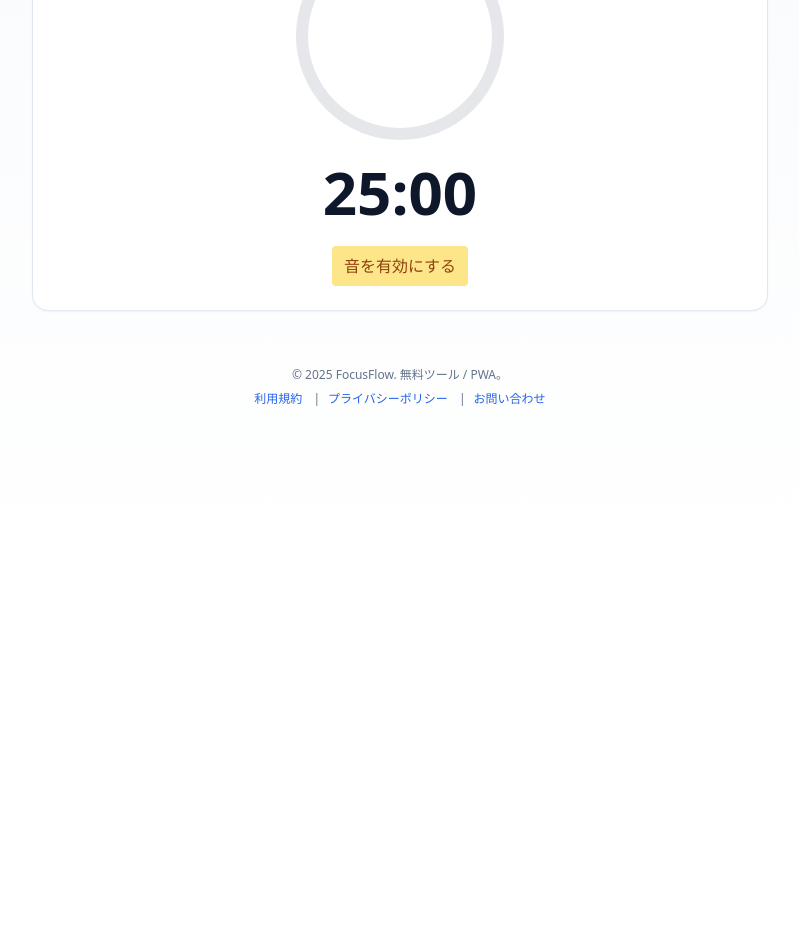
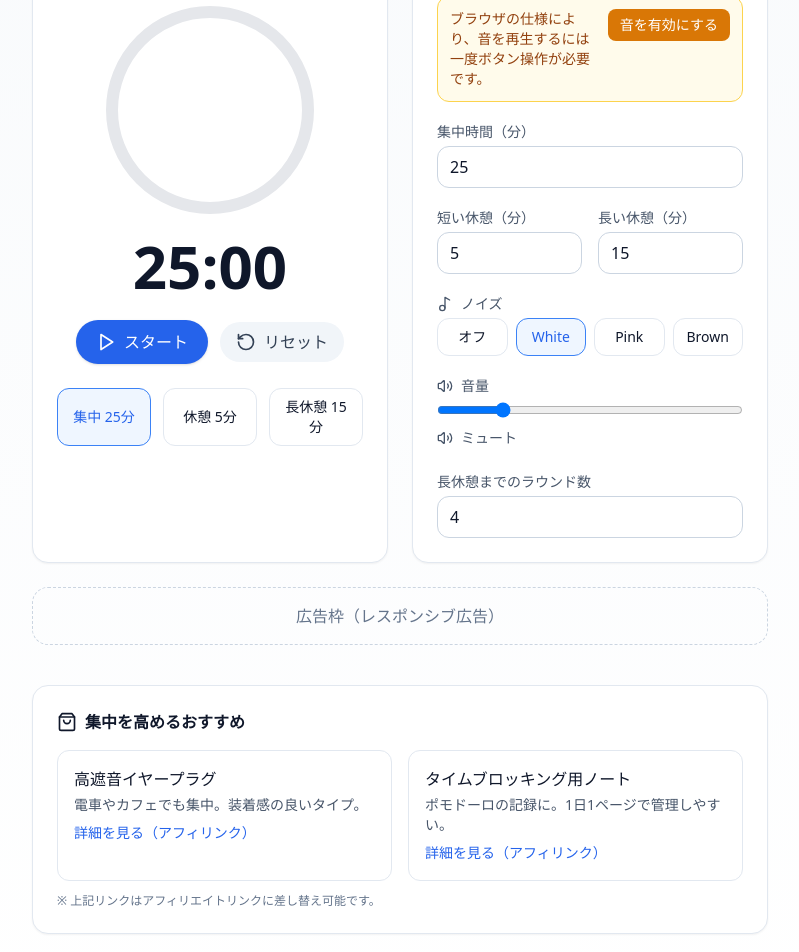
Before and after one commit to yoni-adi/FocusFlow, a React (Vite) app: page / in a window 1280 px wide. Shown: the part 220-1172 px from the top of the page, without its empty margins (240-1039 px from the left). Before the commit the page ends 800 px from the top, so only its background shows below. Built offline with nearby package versions, Linux system fonts and the light colour scheme.

Commit message:
Add privacy & contact pages + footer links

```diff
--- a/src/App.jsx
+++ b/src/App.jsx
@@ -1,4 +1,3 @@
-
 import React, { useEffect, useMemo, useRef, useState } from "react";
 import { Play, Pause, RotateCcw, Settings, Volume2, VolumeX, Clock, Music2, ShoppingBag } from "lucide-react";
 
@@ -16,7 +15,12 @@ const DEFAULTS = {
 
 const LS_KEY = "focusflow_settings_v1";
 
-// ====== ノイズ生成フック ======
+/**
+ * iOS対応版ノイズ生成フック
+ * - ready が true（ユーザー操作でAudioContextが解放済み）の時だけノードを作成
+ * - type: "white" | "pink" | "brown" | "off"
+ * - volume: 0〜1
+ */
 function useNoise(audioCtxRef, type, volume, ready) {
   const nodeRef = useRef(null);
   const gainRef = useRef(null);
@@ -24,6 +28,7 @@ function useNoise(audioCtxRef, type, volume, ready) {
   useEffect(() => {
     if (!audioCtxRef.current || !ready) return;
     const ctx = audioCtxRef.current;
+
     const bufferSize = 2 * ctx.sampleRate;
     const noiseBuffer = ctx.createBuffer(1, bufferSize, ctx.sampleRate);
     const output = noiseBuffer.getChannelData(0);
@@ -59,8 +64,10 @@ function useNoise(audioCtxRef, type, volume, ready) {
     const source = ctx.createBufferSource();
     source.buffer = noiseBuffer;
     source.loop = true;
+
     const gain = ctx.createGain();
     gain.gain.value = clamp(volume, 0, 1);
+
     source.connect(gain).connect(ctx.destination);
     source.start();
 
@@ -83,30 +90,45 @@ function useNoise(audioCtxRef, type, volume, ready) {
   }, [volume]);
 }
 
-// ====== 円形プログレスバー ======
 function ProgressRing({ size = 220, stroke = 12, progress = 0 }) {
   const normalizedRadius = size / 2 - stroke;
   const circumference = normalizedRadius * 2 * Math.PI;
   const offset = circumference - (progress / 100) * circumference;
   return (
     <svg height={size} width={size} className="mx-auto block">
-      <circle stroke="currentColor" fill="transparent" strokeWidth={stroke} className="text-gray-200" r={normalizedRadius} cx={size/2} cy={size/2} />
-      <circle stroke="currentColor" fill="transparent" strokeWidth={stroke} strokeLinecap="round"
+      <circle
+        stroke="currentColor"
+        fill="transparent"
+        strokeWidth={stroke}
+        className="text-gray-200"
+        r={normalizedRadius}
+        cx={size / 2}
+        cy={size / 2}
+      />
+      <circle
+        stroke="currentColor"
+        fill="transparent"
+        strokeWidth={stroke}
+        strokeLinecap="round"
         className="text-blue-500 transition-[stroke-dashoffset] duration-300 ease-linear"
         strokeDasharray={`${circumference} ${circumference}`}
         style={{ strokeDashoffset: offset }}
-        r={normalizedRadius} cx={size/2} cy={size/2} />
+        r={normalizedRadius}
+        cx={size / 2}
+        cy={size / 2}
+      />
     </svg>
   );
 }
 
-// ====== メインアプリ ======
 export default function App() {
   const [settings, setSettings] = useState(() => {
     try {
       const raw = localStorage.getItem(LS_KEY);
       return raw ? JSON.parse(raw) : DEFAULTS;
-    } catch { return DEFAULTS; }
+    } catch {
+      return DEFAULTS;
+    }
   });
 
   const [mode, setMode] = useState("work");
@@ -116,13 +138,15 @@ export default function App() {
   const [muted, setMuted] = useState(false);
 
   const totalSeconds = useMemo(() => {
-    const m = mode === "work" ? settings.workMin :
+    const m =
+      mode === "work" ? settings.workMin :
       mode === "break" ? settings.breakMin :
       settings.longBreakMin;
     return m * 60;
   }, [mode, settings]);
 
   const progress = clamp(((totalSeconds - secondsLeft) / totalSeconds) * 100, 0, 100);
+
   const audioCtxRef = useRef(null);
   const [audioReady, setAudioReady] = useState(false);
 
@@ -132,7 +156,9 @@ export default function App() {
     const ctx = new Ctx();
     audioCtxRef.current = ctx;
     try {
-      if (ctx.state === "suspended") await ctx.resume();
+      if (ctx.state === "suspended") {
+        await ctx.resume();
+      }
       const silent = ctx.createBuffer(1, 1, ctx.sampleRate);
       const src = ctx.createBufferSource();
       src.buffer = silent;
@@ -142,7 +168,12 @@ export default function App() {
     setAudioReady(true);
   };
 
-  useNoise(audioCtxRef, settings.noise, (muted || settings.noise === "off") ? 0 : settings.volume, audioReady);
+  useNoise(
+    audioCtxRef,
+    settings.noise,
+    (muted || settings.noise === "off") ? 0 : settings.volume,
+    audioReady
+  );
 
   useEffect(() => {
     if (!running) return;
@@ -152,9 +183,17 @@ export default function App() {
           if (mode === "work") {
             const nextRound = (round % settings.roundsUntilLong) + 1;
             setRound((r) => (r % settings.roundsUntilLong) + 1);
-            if (nextRound === 1) { setMode("long"); return settings.longBreakMin * 60; }
-            else { setMode("break"); return settings.breakMin * 60; }
-          } else { setMode("work"); return settings.workMin * 60; }
+            if (nextRound === 1) {
+              setMode("long");
+              return settings.longBreakMin * 60;
+            } else {
+              setMode("break");
+              return settings.breakMin * 60;
+            }
+          } else {
+            setMode("work");
+            return settings.workMin * 60;
+          }
         }
         return s - 1;
       });
@@ -163,32 +202,60 @@ export default function App() {
   }, [running, mode, settings, round]);
 
   useEffect(() => {
-    const m = mode === "work" ? settings.workMin :
+    const m =
+      mode === "work" ? settings.workMin :
       mode === "break" ? settings.breakMin :
       settings.longBreakMin;
     setSecondsLeft(m * 60);
   }, [mode, settings.workMin, settings.breakMin, settings.longBreakMin]);
 
-  useEffect(() => { localStorage.setItem(LS_KEY, JSON.stringify(settings)); }, [settings]);
+  useEffect(() => {
+    localStorage.setItem(LS_KEY, JSON.stringify(settings));
+  }, [settings]);
 
   const mm = Math.floor(secondsLeft / 60);
   const ss = secondsLeft % 60;
 
+  const startStop = () => {
+    if (!audioReady) initAudio();
+    setRunning((v) => !v);
+  };
+
+  const reset = () => {
+    setRunning(false);
+    const m =
+      mode === "work" ? settings.workMin :
+      mode === "break" ? settings.breakMin :
+      settings.longBreakMin;
+    setSecondsLeft(m * 60);
+  };
+
   return (
     <div className="min-h-screen bg-gradient-to-b from-slate-50 to-white text-slate-900">
-      {/* ヘッダー */}
       <header className="sticky top-0 z-10 bg-white/70 backdrop-blur border-b border-slate-200">
         <div className="mx-auto max-w-3xl px-4 py-3 flex items-center justify-between">
           <div className="flex items-center gap-2">
             <Clock className="h-5 w-5" />
             <h1 className="font-bold text-lg">FocusFlow</h1>
           </div>
+          <div className="flex items-center gap-3">
+            <a href="#shop" className="inline-flex items-center gap-1 text-sm text-blue-600"><ShoppingBag className="h-4 w-4"/>おすすめアイテム</a>
+            <button
+              onClick={() => alert("PWAのインストールはブラウザの共有/インストールから行えます。")}
+              className="text-sm text-slate-600"
+            >
+              インストール
+            </button>
+          </div>
         </div>
       </header>
 
-      {/* メイン */}
       <main className="mx-auto max-w-3xl px-4 py-6">
-        {/* タイマー */}
+        <div className="mb-4 rounded-2xl border border-dashed border-slate-300 p-4 text-center text-slate-500">
+          広告枠（AdSense 300×250 など）
+        </div>
+
+        <div className="grid md:grid-cols-2 gap-6">
           <div className="rounded-2xl border border-slate-200 bg-white p-6 shadow-sm">
             <div className="text-center mb-4">
               <span className="inline-flex items-center gap-2 rounded-full bg-slate-100 px-3 py-1 text-sm font-medium">
@@ -199,21 +266,146 @@ export default function App() {
               <ProgressRing progress={progress} />
               <div className="text-6xl font-bold tabular-nums leading-none">{pad(mm)}:{pad(ss)}</div>
               <div className="flex items-center gap-3 mt-2">
-              <button onClick={initAudio} className="px-3 py-2 rounded bg-amber-200 text-amber-800">音を有効にする</button>
+                <button onClick={startStop} className="inline-flex items-center gap-2 rounded-full bg-blue-600 px-5 py-2.5 text-white shadow hover:shadow-md">
+                  {running ? <Pause className="h-5 w-5"/> : <Play className="h-5 w-5"/>}
+                  {running ? "一時停止" : "スタート"}
+                </button>
+                <button onClick={reset} className="inline-flex items-center gap-2 rounded-full bg-slate-100 px-4 py-2 text-slate-700 hover:bg-slate-200">
+                  <RotateCcw className="h-5 w-5"/> リセット
+                </button>
+              </div>
+            </div>
+                        <div className="mt-6 grid grid-cols-3 gap-3">
+              <button onClick={() => { setMode("work"); setRunning(false); }} className={`rounded-xl px-3 py-2 border text-sm ${mode === "work" ? "border-blue-500 text-blue-600 bg-blue-50" : "border-slate-200"}`}>集中 {settings.workMin}分</button>
+              <button onClick={() => { setMode("break"); setRunning(false); }} className={`rounded-xl px-3 py-2 border text-sm ${mode === "break" ? "border-blue-500 text-blue-600 bg-blue-50" : "border-slate-200"}`}>休憩 {settings.breakMin}分</button>
+              <button onClick={() => { setMode("long"); setRunning(false); }} className={`rounded-xl px-3 py-2 border text-sm ${mode === "long" ? "border-blue-500 text-blue-600 bg-blue-50" : "border-slate-200"}`}>長休憩 {settings.longBreakMin}分</button>
+            </div>
+          </div>
+
+          {/* 設定パネル */}
+          <div className="rounded-2xl border border-slate-200 bg-white p-6 shadow-sm">
+            <div className="flex items-center justify-between mb-4">
+              <h2 className="font-semibold flex items-center gap-2"><Settings className="h-5 w-5"/> 設定</h2>
+              <span className="text-xs text-slate-500">自動保存</span>
+            </div>
+
+            <div className="space-y-5">
+              {!audioReady && (
+                <div className="rounded-xl border border-amber-300 bg-amber-50 p-3 text-sm text-amber-800 flex items-start justify-between gap-3">
+                  <p>ブラウザの仕様により、音を再生するには一度ボタン操作が必要です。</p>
+                  <button onClick={initAudio} className="shrink-0 rounded-lg bg-amber-600 text-white px-3 py-1.5">
+                    音を有効にする
+                  </button>
+                </div>
+              )}
+
+              {/* 入力欄: 集中・休憩時間など */}
+              <div>
+                <label className="block text-sm text-slate-600 mb-1">集中時間（分）</label>
+                <input
+                  type="number" min={1} max={120} value={settings.workMin}
+                  onChange={(e) => setSettings(s => ({...s, workMin: clamp(parseInt(e.target.value||"0", 10), 1, 120)}))}
+                  className="w-full rounded-xl border border-slate-300 px-3 py-2"
+                />
+              </div>
+              <div className="grid grid-cols-2 gap-4">
+                <div>
+                  <label className="block text-sm text-slate-600 mb-1">短い休憩（分）</label>
+                  <input
+                    type="number" min={1} max={60} value={settings.breakMin}
+                    onChange={(e) => setSettings(s => ({...s, breakMin: clamp(parseInt(e.target.value||"0", 10), 1, 60)}))}
+                    className="w-full rounded-xl border border-slate-300 px-3 py-2"
+                  />
+                </div>
+                <div>
+                  <label className="block text-sm text-slate-600 mb-1">長い休憩（分）</label>
+                  <input
+                    type="number" min={1} max={90} value={settings.longBreakMin}
+                    onChange={(e) => setSettings(s => ({...s, longBreakMin: clamp(parseInt(e.target.value||"0", 10), 1, 90)}))}
+                    className="w-full rounded-xl border border-slate-300 px-3 py-2"
+                  />
+                </div>
+              </div>
+
+              {/* ノイズ選択 */}
+              <div>
+                <label className="block text-sm text-slate-600 mb-1 flex items-center gap-2"><Music2 className="h-4 w-4"/> ノイズ</label>
+                <div className="grid grid-cols-4 gap-2">
+                  {["off","white","pink","brown"].map(k => (
+                    <button
+                      key={k}
+                      onClick={() => { if (!audioReady) initAudio(); setSettings(s => ({...s, noise: k})); }}
+                      className={`rounded-xl px-3 py-2 border text-sm capitalize ${settings.noise===k?"border-blue-500 bg-blue-50 text-blue-600":"border-slate-200"}`}
+                    >
+                      {k === "off" ? "オフ" : k}
+                    </button>
+                  ))}
+                </div>
+              </div>
+
+              {/* 音量調整 */}
+              <div>
+                <label className="block text-sm text-slate-600 mb-1 flex items-center gap-2"><Volume2 className="h-4 w-4"/> 音量</label>
+                <input
+                  type="range" min={0} max={100} value={Math.round(settings.volume*100)}
+                  onChange={(e)=> setSettings(s=>({...s, volume: clamp(parseInt(e.target.value,10)/100,0,1)}))}
+                  className="w-full"
+                />
+                <button onClick={()=> setMuted(v=>!v)} className="mt-1 inline-flex items-center gap-2 text-sm text-slate-600">
+                  {muted ? <><VolumeX className="h-4 w-4"/>ミュート解除</> : <><Volume2 className="h-4 w-4"/>ミュート</>}
+                </button>
+              </div>
+
+              {/* ラウンド数 */}
+              <div>
+                <label className="block text-sm text-slate-600 mb-1">長休憩までのラウンド数</label>
+                <input
+                  type="number" min={2} max={8} value={settings.roundsUntilLong}
+                  onChange={(e) => setSettings(s => ({...s, roundsUntilLong: clamp(parseInt(e.target.value||"0", 10), 2, 8)}))}
+                  className="w-full rounded-xl border border-slate-300 px-3 py-2"
+                />
               </div>
             </div>
           </div>
-      </main>
+        </div>
+
+        {/* ショップセクション */}
+        <div className="mt-6 mb-10 rounded-2xl border border-dashed border-slate-300 p-4 text-center text-slate-500">
+          広告枠（レスポンシブ広告）
+        </div>
+
+        <section id="shop" className="rounded-2xl border border-slate-200 bg-white p-6 shadow-sm">
+          <h2 className="font-semibold mb-4 flex items-center gap-2"><ShoppingBag className="h-5 w-5"/> 集中を高めるおすすめ</h2>
+          <ul className="grid sm:grid-cols-2 gap-4">
+            {[{
+              title:"高遮音イヤープラグ",
+              desc:"電車やカフェでも集中。装着感の良いタイプ。",
+              url:"#",
+            },{
+              title:"タイムブロッキング用ノート",
+              desc:"ポモドーロの記録に。1日1ページで管理しやすい。",
+              url:"#",
+            }].map((p, i) => (
+              <li key={i} className="rounded-xl border border-slate-200 p-4">
+                <div className="font-medium">{p.title}</div>
+                <p className="text-sm text-slate-600 mt-1">{p.desc}</p>
+                <a href={p.url} className="inline-block mt-2 text-blue-600 text-sm">詳細を見る（アフィリンク）</a>
+              </li>
+            ))}
+          </ul>
+          <p className="text-xs text-slate-500 mt-3">※ 上記リンクはアフィリエイトリンクに差し替え可能です。</p>
+        </section>
 
         {/* フッター */}
-      <footer className="text-center text-xs text-slate-500 mt-8 mb-6">
-        <p>© {new Date().getFullYear()} FocusFlow. 無料ツール / PWA。</p>
-        <p className="mt-2">
-          <a href="/terms.html" className="text-blue-600 hover:underline mx-2">利用規約</a> |
-          <a href="/privacy.html" className="text-blue-600 hover:underline mx-2">プライバシーポリシー</a> |
-          <a href="/contact.html" className="text-blue-600 hover:underline mx-2">お問い合わせ</a>
-        </p>
+        <footer className="text-center text-xs text-slate-500 mt-8 mb-6 space-y-2">
+          <p>© {new Date().getFullYear()} FocusFlow. 無料ツール / PWA。広告とアフィリエイトで運営。</p>
+          <div className="flex justify-center gap-4">
+            <a href="/terms.html" className="text-blue-600 hover:underline">利用規約</a>
+            <a href="/privacy.html" className="text-blue-600 hover:underline">プライバシーポリシー</a>
+            <a href="/contact.html" className="text-blue-600 hover:underline">お問い合わせ</a>
+          </div>
         </footer>
+      </main>
     </div>
   );
 }
```
Lines whose indentation alone changed are shown as unchanged.
